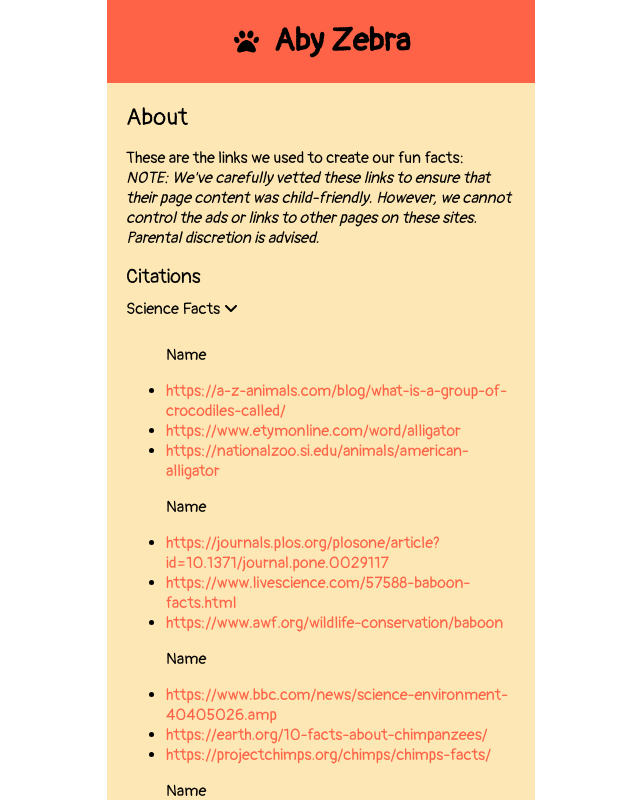
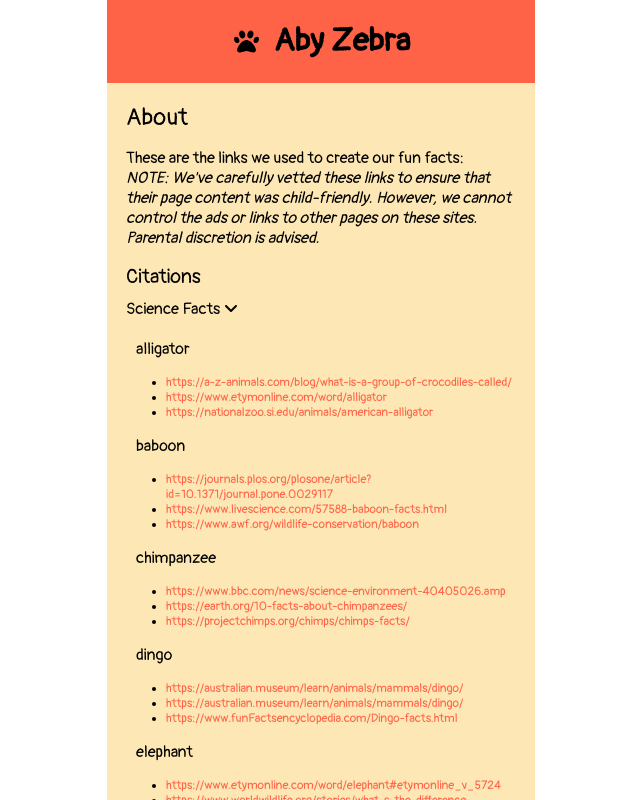
Before and after one commit to joseguera/abc-game, a React (Create React App) app: page /about in a window 1280 px wide. Both pictures are taken after a click on the element "Science Facts". Shown: the top 800 px of the page, without its empty margins (319-959 px from the left). Built offline with nearby package versions, Linux system fonts and the light colour scheme.

Commit message:
continued to format the About page titles and links

```diff
--- a/src/pages/About/About.js
+++ b/src/pages/About/About.js
@@ -2,7 +2,17 @@ import React, { useState } from "react";
 import { FontAwesomeIcon } from "@fortawesome/react-fontawesome";
 import { faAngleUp, faAngleDown } from "@fortawesome/free-solid-svg-icons";
 import { animalFactCitations } from "../../zebrAPI";
-import { AboutHolder, Title, Instructions, CitationHolder, SubTitle, SteamHeading, Links } from "./About.styles";
+import {
+  AboutHolder,
+  Title,
+  Instructions,
+  CitationHolder,
+  SubTitle,
+  SteamHeading,
+  AnimalName,
+  AnimalFact,
+  Links,
+} from "./About.styles";
 
 export default function About(props) {
   const [steamCategories, setSteamCategories] = useState({
@@ -20,6 +30,35 @@ export default function About(props) {
     }
     let showCitation = clicked;
     setClicked(!showCitation);
+  }
+
+  function setLinks(object) {
+    const linkBlock = Object.entries(object).map(([name, link]) => {
+      let linkName = name.split("_").join(" ");
+      return (
+        <>
+          <AnimalName>{linkName}</AnimalName>
+          <ul>
+            <AnimalFact>
+              <a href={link.F1} target="_blank" rel="noopener noreferrer">
+                {link.F1}
+              </a>
+            </AnimalFact>
+            <AnimalFact>
+              <a href={link.F2} target="_blank" rel="noopener noreferrer">
+                {link.F2}
+              </a>
+            </AnimalFact>
+            <AnimalFact>
+              <a href={link.F3} target="_blank" rel="noopener noreferrer">
+                {link.F3}
+              </a>
+            </AnimalFact>
+          </ul>
+        </>
+      );
+    });
+    return linkBlock;
   }
 
   return (
@@ -48,18 +87,7 @@ export default function About(props) {
           )}
         </SteamHeading>
         {steamCategories.science.click && (
-          <Links>
-              {Object.values(animalFactCitations).map((fact, idx) => {
-                return (
-                  <ul key={idx}>
-                    <p>Name</p>
-                    <li><a href={fact.F1} target="_blank" rel="noopener noreferrer">{fact.F1}</a></li>
-                    <li><a href={fact.F2} target="_blank" rel="noopener noreferrer">{fact.F2}</a></li>
-                    <li><a href={fact.F3} target="_blank" rel="noopener noreferrer">{fact.F3}</a></li>
-                  </ul>
-                );
-              })}
-          </Links>
+          <Links>{setLinks(animalFactCitations)}</Links>
         )}
         <SteamHeading onClick={() => openCitations("arts")}>
           Art Facts{" "}
--- a/src/pages/About/About.styles.js
+++ b/src/pages/About/About.styles.js
@@ -32,6 +32,16 @@ export const SteamHeading = styled.div`
     cursor: pointer;
 `;
 
+export const AnimalName = styled.p`
+    margin-top: 10px;
+    margin-bottom: 1px;
+    margin-left: 10px;
+`;
+
+export const AnimalFact = styled.li`
+    font-size: 12px;
+`;
+
 export const Links = styled.div`
     width: 390px;
     overflow-wrap: break-word;
```
